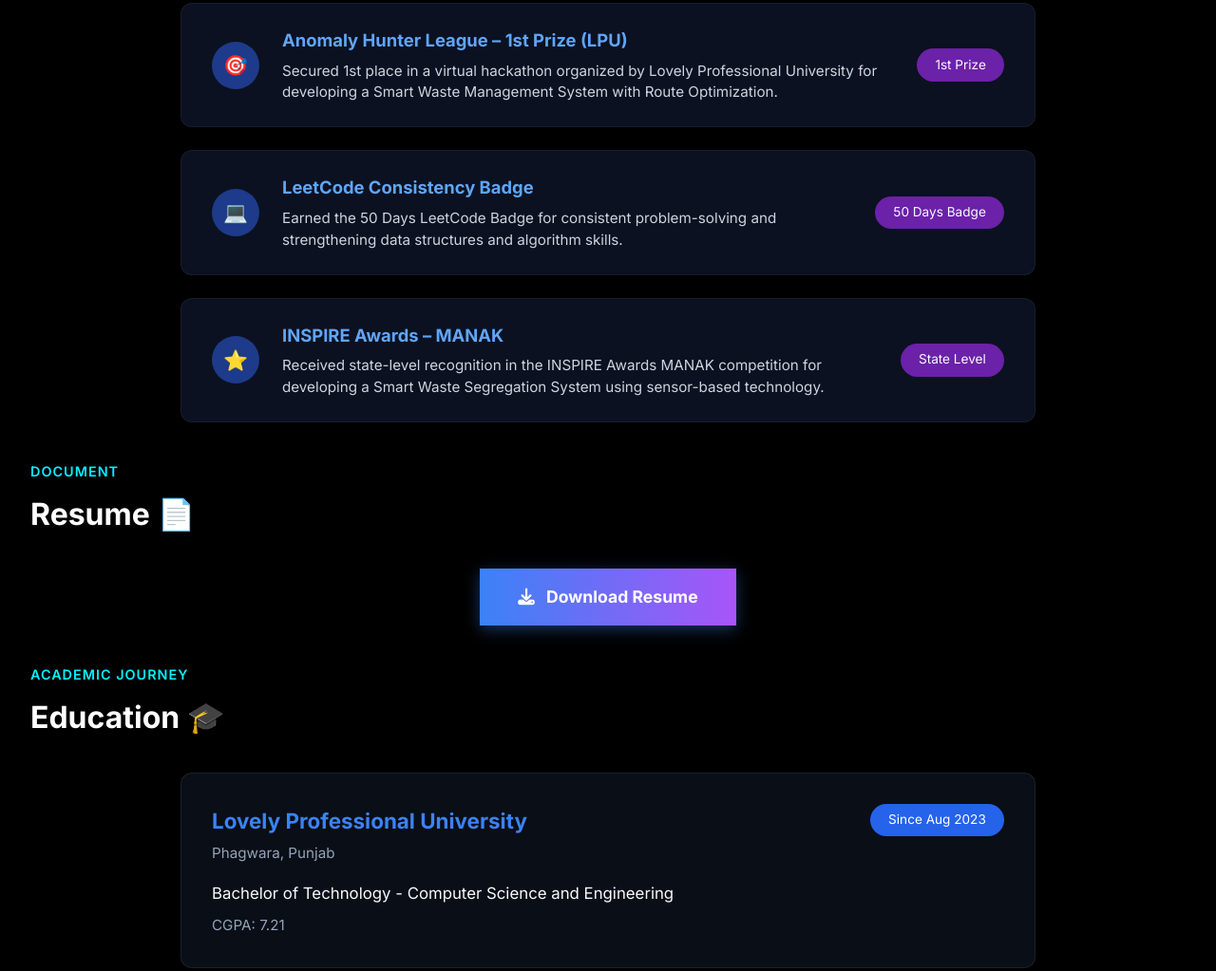
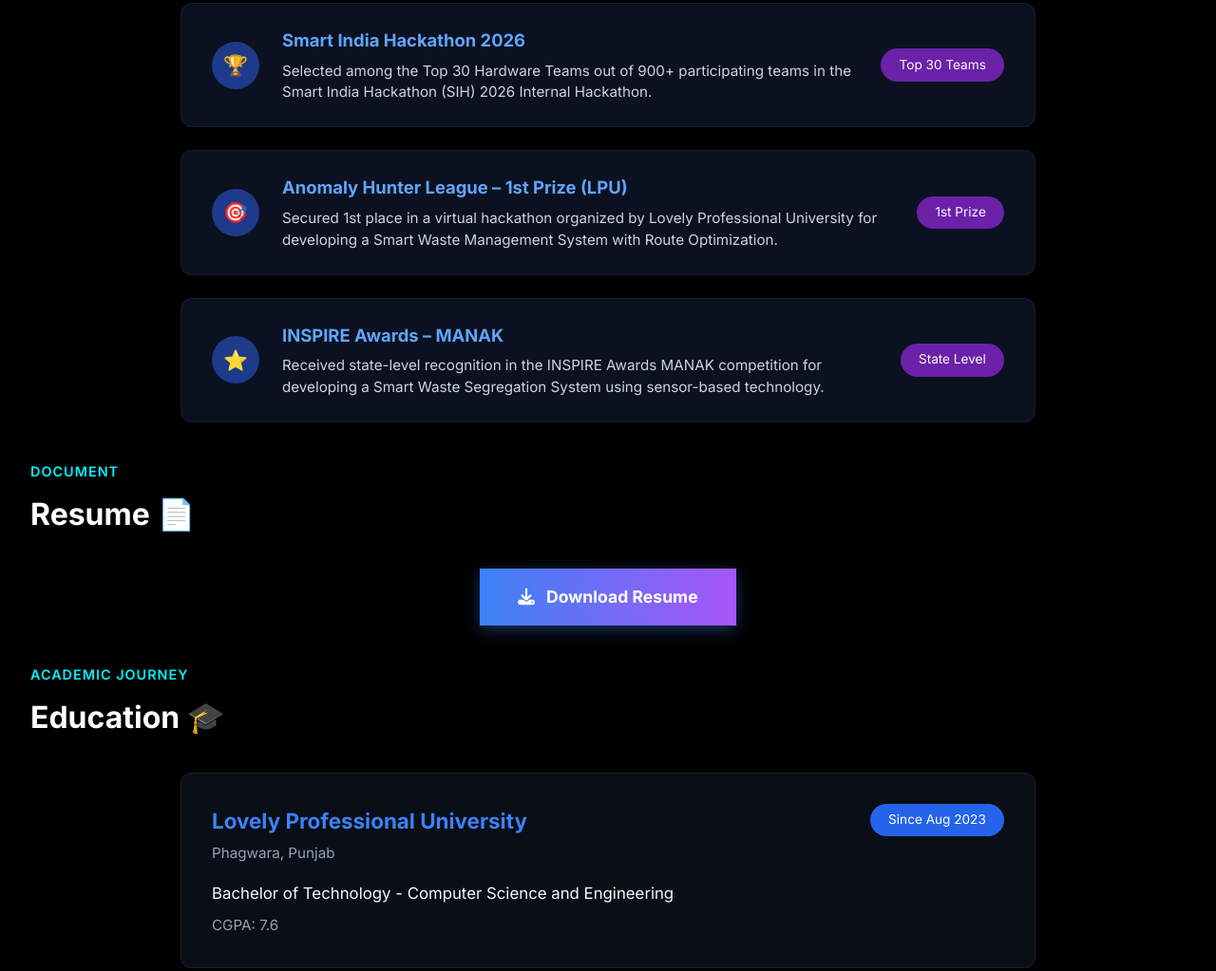
Before and after one commit to Eliyas3/Portfolio, a plain HTML site: page index.html in a window 1280 px wide. Shown: the part 3711-4734 px from the top of the page at 95% size. Drawn offline with Linux system fonts and the light colour scheme.

Commit message:
Update portfolio: modified resume with CGPA 7.6 and updated achievements sequence

```diff
--- a/index.html
+++ b/index.html
@@ -316,6 +316,20 @@
                 <div class="achieve-card animate-up">
                     <div class="achieve-left">
                         <div class="achieve-icon-wrapper">
+                            <span class="achieve-icon">🏆</span>
+                        </div>
+                        <div class="achieve-content">
+                            <h3 class="achieve-name">Smart India Hackathon 2026</h3>
+                            <p class="achieve-desc">Selected among the Top 30 Hardware Teams out of 900+ participating teams in the Smart India Hackathon (SIH) 2026 Internal Hackathon.</p>
+                        </div>
+                    </div>
+                    <span class="achieve-badge">Top 30 Teams</span>
+                </div>
+
+                <!-- Achievement 2 -->
+                <div class="achieve-card animate-up" style="transition-delay: 0.1s;">
+                    <div class="achieve-left">
+                        <div class="achieve-icon-wrapper">
                             <span class="achieve-icon">🎯</span>
                         </div>
                         <div class="achieve-content">
@@ -324,20 +338,6 @@
                         </div>
                     </div>
                     <span class="achieve-badge">1st Prize</span>
-                </div>
-
-                <!-- Achievement 2 -->
-                <div class="achieve-card animate-up" style="transition-delay: 0.1s;">
-                    <div class="achieve-left">
-                        <div class="achieve-icon-wrapper">
-                            <span class="achieve-icon">💻</span>
-                        </div>
-                        <div class="achieve-content">
-                            <h3 class="achieve-name">LeetCode Consistency Badge</h3>
-                            <p class="achieve-desc">Earned the 50 Days LeetCode Badge for consistent problem-solving and strengthening data structures and algorithm skills.</p>
-                        </div>
-                    </div>
-                    <span class="achieve-badge">50 Days Badge</span>
                 </div>
 
                 <!-- Achievement 3 -->
@@ -386,7 +386,7 @@
                         <span class="edu-date-badge">Since Aug 2023</span>
                     </div>
                     <p class="edu-degree">Bachelor of Technology - Computer Science and Engineering</p>
-                    <p class="edu-score">CGPA: 7.21</p>
+                    <p class="edu-score">CGPA: 7.6</p>
                 </div>
 
                 <!-- Intermediate -->
```
Also changed, not shown: 2 other files.
